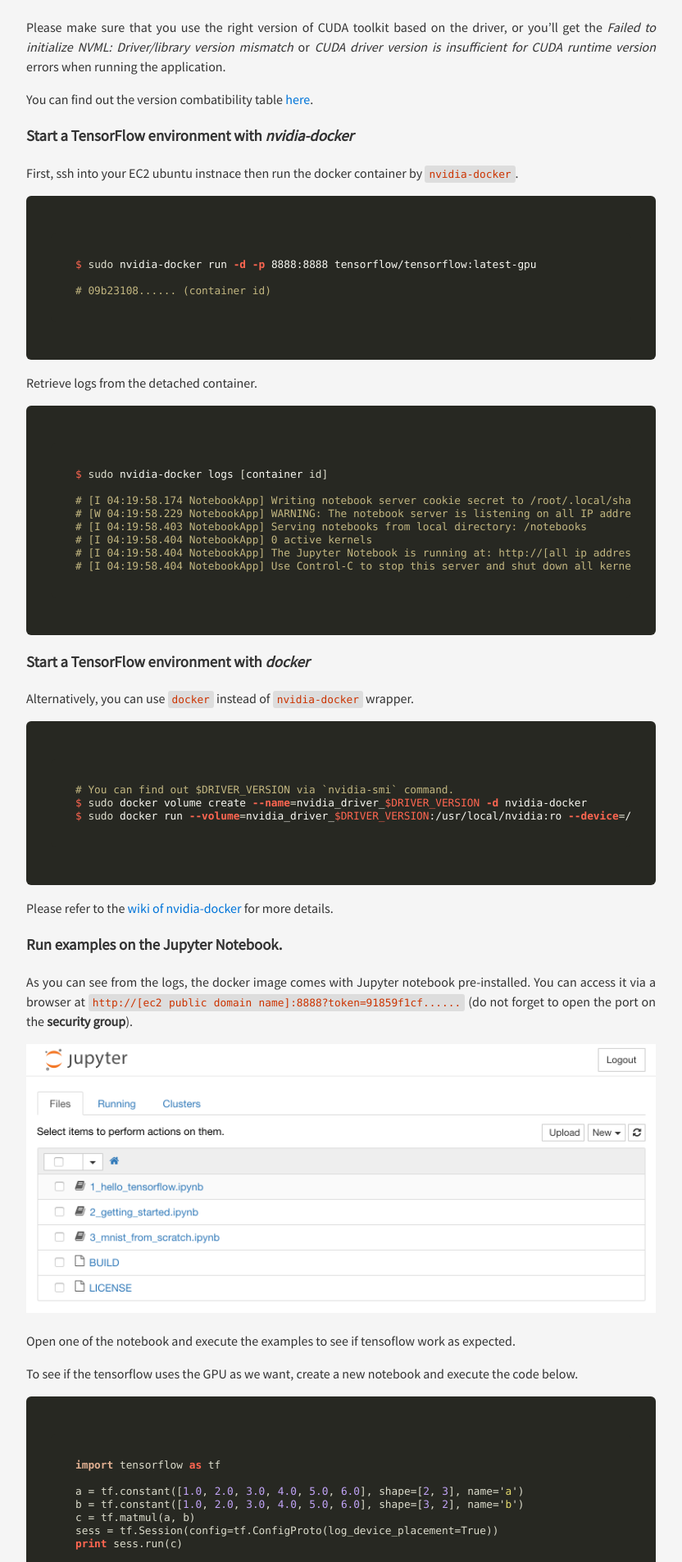
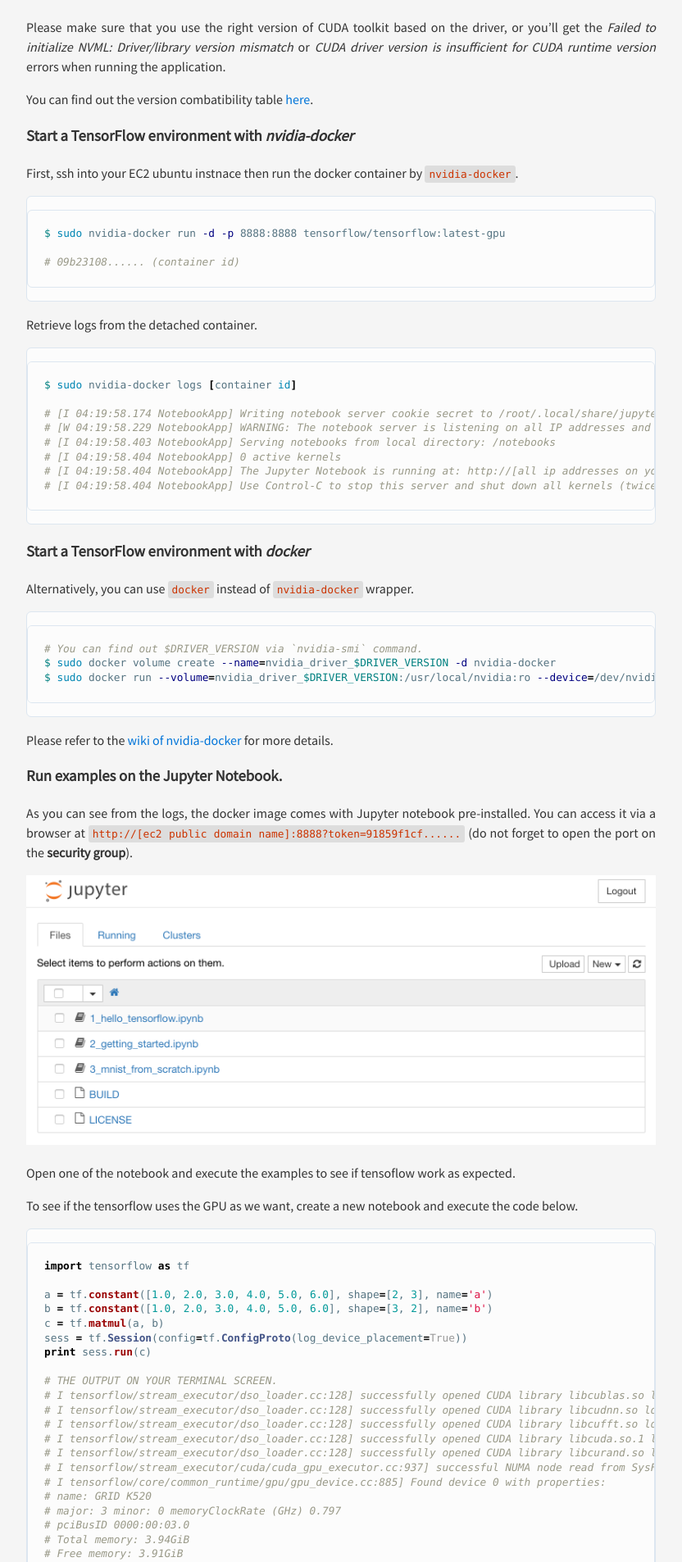
Before and after one commit to songyunlu/songyunlu.github.io, a Jekyll site: the page built from _posts/2016-12-28-run-tensorflow-example-with-gpu-support-in-ubuntu-ec2-instance.md, in a window 1280 px wide. Shown: the part 779-2685 px from the top of the page at 82% size, without its empty margins (224-1056 px from the left). Built offline with Jekyll 4.4.1, drawn with Linux system fonts in a browser that asks for light colours; comment, search, counter and statistics services are not loaded.

Commit message:
Modified code highlighting style.

```diff
--- a/_sass/_syntax.scss
+++ b/_sass/_syntax.scss
@@ -17,7 +17,7 @@
 */
 .highlight {
 	border-radius:6px;
-	background-color:#272822;
+	background-color:#3A3C42;
 	color:#f8f8f2;
 	line-height:1;
 	codefont-size:.7rem;
--- /dev/null
+++ b/_sass/rouge-github.scss
@@ -0,0 +1,220 @@
+.highlight {
+	border: solid 1px #dce6f0;
+	border-radius:6px;
+	background-color:#fcfcfc;
+	color:#567482;
+	line-height:1.1;
+//	font-size:.7rem;
+//	padding:30px;
+}
+.highlight table td { padding: 5px; }
+.highlight table pre { margin: 0; }
+.highlight .cm {
+  color: #999988;
+  font-style: italic;
+}
+.highlight .cp {
+  color: #999999;
+  font-weight: bold;
+}
+.highlight .c1 {
+  color: #999988;
+  font-style: italic;
+}
+.highlight .cs {
+  color: #999999;
+  font-weight: bold;
+  font-style: italic;
+}
+.highlight .c, .highlight .cd {
+  color: #999988;
+  font-style: italic;
+}
+.highlight .err {
+  color: #a61717;
+  background-color: #e3d2d2;
+}
+.highlight .gd {
+  color: #000000;
+  background-color: #ffdddd;
+}
+.highlight .ge {
+  color: #000000;
+  font-style: italic;
+}
+.highlight .gr {
+  color: #aa0000;
+}
+.highlight .gh {
+  color: #999999;
+}
+.highlight .gi {
+  color: #000000;
+  background-color: #ddffdd;
+}
+.highlight .go {
+  color: #888888;
+}
+.highlight .gp {
+  color: #555555;
+}
+.highlight .gs {
+  font-weight: bold;
+}
+.highlight .gu {
+  color: #aaaaaa;
+}
+.highlight .gt {
+  color: #aa0000;
+}
+.highlight .kc {
+  color: #000000;
+  font-weight: bold;
+}
+.highlight .kd {
+  color: #000000;
+  font-weight: bold;
+}
+.highlight .kn {
+  color: #000000;
+  font-weight: bold;
+}
+.highlight .kp {
+  color: #000000;
+  font-weight: bold;
+}
+.highlight .kr {
+  color: #000000;
+  font-weight: bold;
+}
+.highlight .kt {
+  color: #445588;
+  font-weight: bold;
+}
+.highlight .k, .highlight .kv {
+  color: #000000;
+  font-weight: bold;
+}
+.highlight .mf {
+  color: #009999;
+}
+.highlight .mh {
+  color: #009999;
+}
+.highlight .il {
+  color: #009999;
+}
+.highlight .mi {
+  color: #009999;
+}
+.highlight .mo {
+  color: #009999;
+}
+.highlight .m, .highlight .mb, .highlight .mx {
+  color: #009999;
+}
+.highlight .sb {
+  color: #d14;
+}
+.highlight .sc {
+  color: #d14;
+}
+.highlight .sd {
+  color: #d14;
+}
+.highlight .s2 {
+  color: #d14;
+}
+.highlight .se {
+  color: #d14;
+}
+.highlight .sh {
+  color: #d14;
+}
+.highlight .si {
+  color: #d14;
+}
+.highlight .sx {
+  color: #d14;
+}
+.highlight .sr {
+  color: #009926;
+}
+.highlight .s1 {
+  color: #d14;
+}
+.highlight .ss {
+  color: #990073;
+}
+.highlight .s {
+  color: #d14;
+}
+.highlight .na {
+  color: #008080;
+}
+.highlight .bp {
+  color: #999999;
+}
+.highlight .nb {
+  color: #0086B3;
+}
+.highlight .nc {
+  color: #445588;
+  font-weight: bold;
+}
+.highlight .no {
+  color: #008080;
+}
+.highlight .nd {
+  color: #3c5d5d;
+  font-weight: bold;
+}
+.highlight .ni {
+  color: #800080;
+}
+.highlight .ne {
+  color: #990000;
+  font-weight: bold;
+}
+.highlight .nf {
+  color: #990000;
+  font-weight: bold;
+}
+.highlight .nl {
+  color: #990000;
+  font-weight: bold;
+}
+.highlight .nn {
+  color: #555555;
+}
+.highlight .nt {
+  color: #000080;
+}
+.highlight .vc {
+  color: #008080;
+}
+.highlight .vg {
+  color: #008080;
+}
+.highlight .vi {
+  color: #008080;
+}
+.highlight .nv {
+  color: #008080;
+}
+.highlight .ow {
+  color: #000000;
+  font-weight: bold;
+}
+.highlight .o {
+  color: #000000;
+  font-weight: bold;
+}
+.highlight .w {
+  color: #bbbbbb;
+}
+/*
+.highlight {
+  background-color: #f8f8f8;
+}
+*/
--- a/css/main.scss
+++ b/css/main.scss
@@ -18,4 +18,5 @@
 @import "color";
 @import "base";
 @import "layout";
-@import "syntax";
+//@import "syntax";
+@import "rouge-github";
```
Also changed, not shown: _posts/2017-01-03-run-distributed-tensorflow-example-with-gpu-via-nvidia-docker.md (+1 -1 lines).
